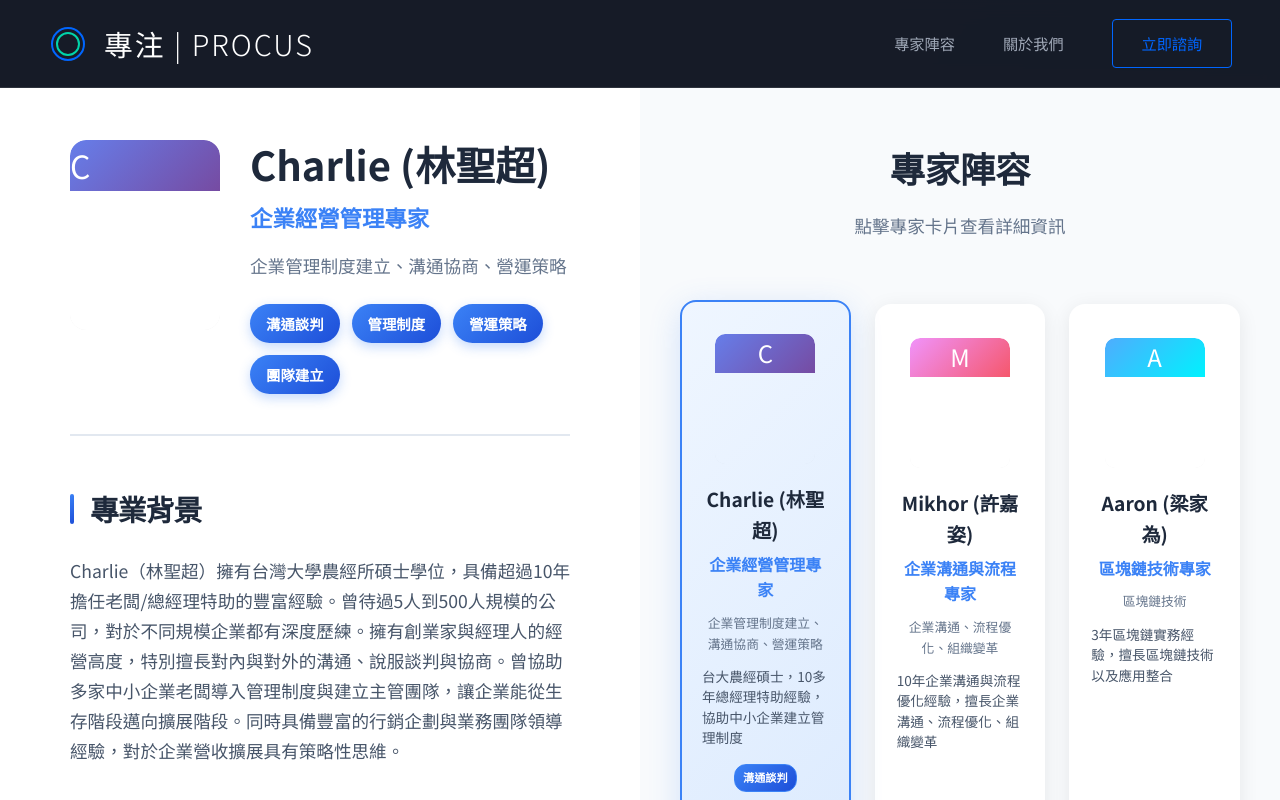
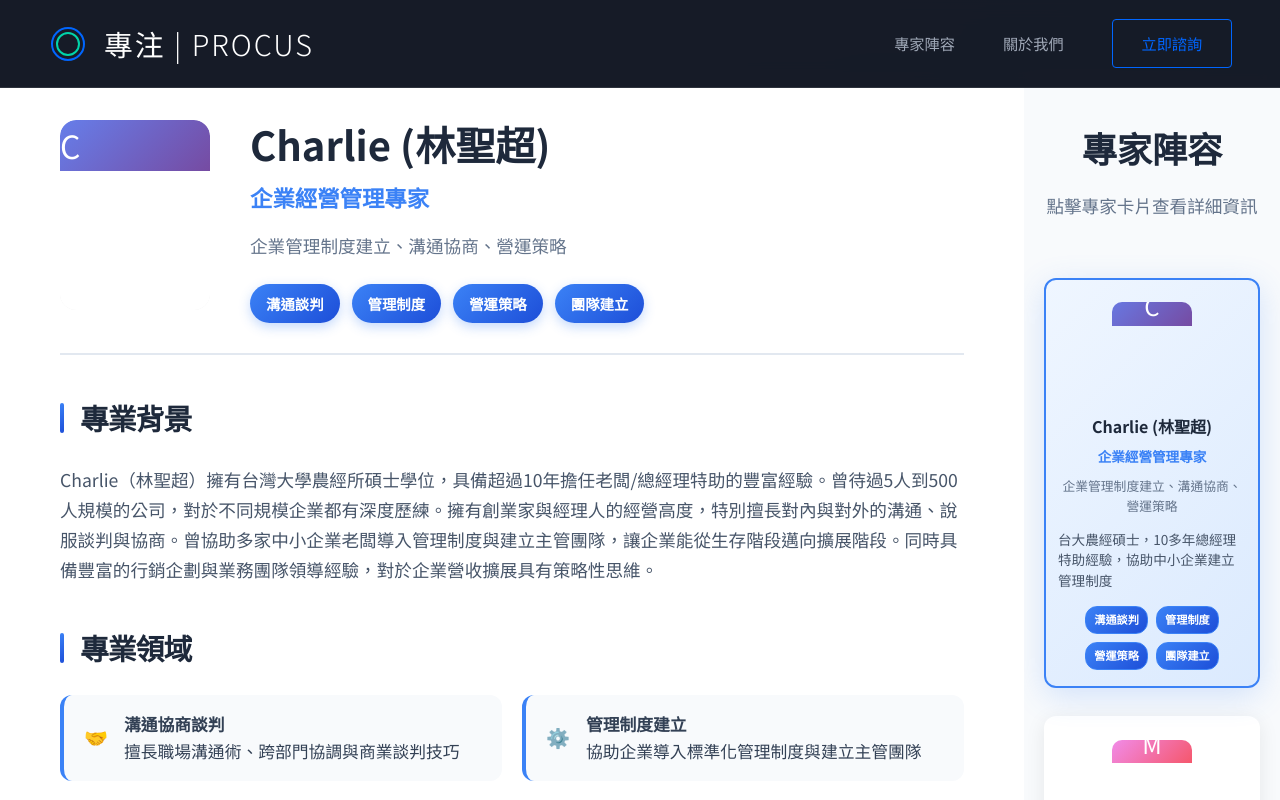
Before and after one commit to CWLiang/procus, a Next.js app: page /experts in a window 1280 px wide. Built offline with nearby package versions, Linux system fonts and the light colour scheme; no server answers.

Commit message:
adjust expert page layout

```diff
--- a/src/app/globals.css
+++ b/src/app/globals.css
@@ -1662,8 +1662,8 @@ footer {
 }
 
 .expert-detail-panel {
-  flex: 1;
-  max-width: 50%;
+  flex: 4;
+  max-width: 80%;
   background: white;
   overflow-y: auto;
   overflow-x: hidden;
@@ -1692,8 +1692,8 @@ footer {
 }
 
 .expert-detail-content {
-  padding: 60px 50px;
-  max-width: 600px;
+  padding: 40px 60px;
+  max-width: 100%;
   margin: 0 auto;
   width: 100%;
 }
@@ -1701,9 +1701,9 @@ footer {
 .expert-header {
   display: flex;
   align-items: flex-start;
-  gap: 30px;
-  margin-bottom: 50px;
-  padding-bottom: 40px;
+  gap: 40px;
+  margin-bottom: 40px;
+  padding-bottom: 30px;
   border-bottom: 2px solid #e2e8f0;
 }
 
@@ -1800,7 +1800,7 @@ footer {
 }
 
 .expert-section {
-  margin-bottom: 50px;
+  margin-bottom: 40px;
 }
 
 .expert-section .section-title {
@@ -1832,7 +1832,8 @@ footer {
 
 .specialties-list {
   display: grid;
-  gap: 16px;
+  grid-template-columns: repeat(2, 1fr);
+  gap: 20px;
 }
 
 .specialty-item {
@@ -1865,6 +1866,7 @@ footer {
 
 .success-cases {
   display: grid;
+  grid-template-columns: repeat(2, 1fr);
   gap: 30px;
 }
 
@@ -1914,8 +1916,8 @@ footer {
 
 .expert-credentials {
   display: grid;
-  grid-template-columns: 1fr 1fr;
-  gap: 40px;
+  grid-template-columns: repeat(3, 1fr);
+  gap: 30px;
   margin-bottom: 50px;
 }
 
@@ -1953,8 +1955,9 @@ footer {
 
 .expert-cta {
   text-align: center;
-  padding: 40px 0;
+  padding: 30px 0;
   border-top: 2px solid #e2e8f0;
+  margin-top: 20px;
 }
 
 .expert-cta .cta-primary {
@@ -1988,7 +1991,7 @@ footer {
 
 .experts-grid-panel {
   flex: 1;
-  max-width: 50%;
+  max-width: 20%;
   overflow-y: auto;
   overflow-x: hidden;
   background: #f8fafc;
@@ -2014,7 +2017,7 @@ footer {
 }
 
 .experts-grid-content {
-  padding: 60px 40px;
+  padding: 40px 20px;
   min-height: 600px;
 }
 
@@ -2038,24 +2041,24 @@ footer {
 
 .experts-grid-container {
   display: grid;
-  grid-template-columns: repeat(3, 1fr);
-  gap: 24px;
+  grid-template-columns: 1fr;
+  gap: 16px;
   padding: 8px 0;
   min-height: 500px;
 }
 
 .expert-grid-card {
   background: white;
-  border-radius: 16px;
-  padding: 24px 20px;
+  border-radius: 12px;
+  padding: 16px 12px;
   box-shadow: 0 4px 20px rgba(0, 0, 0, 0.08);
   transition: all 0.3s ease;
   cursor: pointer;
   border: 2px solid transparent;
-  min-height: 440px;
+  min-height: 380px;
   display: flex;
   flex-direction: column;
-  margin: 6px 0;
+  margin: 4px 0;
 }
 
 .expert-grid-card:hover {
@@ -2072,12 +2075,12 @@ footer {
 
 .expert-grid-avatar {
   text-align: center;
-  width: 100px;
-  height: 130px;
+  width: 80px;
+  height: 100px;
   display: flex;
   align-items: center;
   justify-content: center;
-  margin: 8px auto 20px auto;
+  margin: 6px auto 12px auto;
   overflow: hidden;
   border-radius: 10px;
 }
@@ -2130,17 +2133,17 @@ footer {
 }
 
 .expert-grid-name {
-  font-size: 1.2rem;
+  font-size: 1rem;
   font-weight: 700;
   color: #1e293b;
   margin-bottom: 6px;
 }
 
 .expert-grid-title {
-  font-size: 1rem;
+  font-size: 0.85rem;
   color: #3b82f6;
   font-weight: 700;
-  margin-bottom: 10px;
+  margin-bottom: 8px;
 }
 
 .expert-grid-expertise {
```
